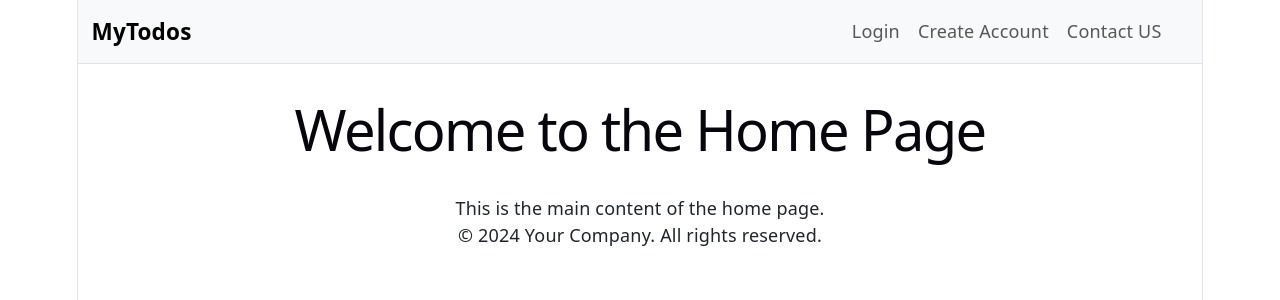
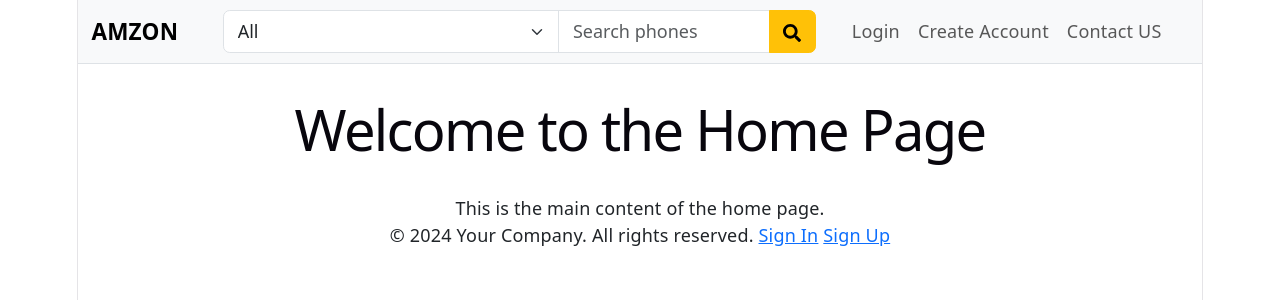
Before and after one commit to Manoj4707/Amzon, a React (Vite) app: page / in a window 1280 px wide. Shown: the top 300 px of the page. Built offline with nearby package versions, Linux system fonts and the light colour scheme.

Commit message:
Added Forgot Password and Signup

```diff
--- a/package.json
+++ b/package.json
@@ -15,6 +15,7 @@
     "bootstrap-icons": "^1.13.1",
     "react": "^19.2.7",
     "react-dom": "^19.2.7",
+    "react-icons": "^5.7.0",
     "react-router-dom": "^7.18.1"
   },
   "devDependencies": {
--- a/src/App.jsx
+++ b/src/App.jsx
@@ -13,6 +13,7 @@ function App() {
       <Route path="/login" element={<Login />} />
       <Route path="/forgot-password" element={<ForgotPassword />} />
       <Route path="/create-account" element={<Signup />} />
+      <Route path="/signup" element={<Signup />} />
       <Route path="*" element={<NavBar />} />
 
     </Routes>
--- a/src/Shared/Footer.jsx
+++ b/src/Shared/Footer.jsx
@@ -1,8 +1,38 @@
-function Footer() {
+import { Link } from "react-router-dom";
+
+function Footer({ isAuthentication = false }) {
+  if (isAuthentication) {
+    return (
+      <footer className="text-center mt-3">
+        <div className="d-flex justify-content-center gap-4">
+          <Link to="/login">Sign In</Link>
+          <Link to="/signup">Sign Up</Link>
+        </div>
+
+        <div className="text-center mt-4">
+          <div className="d-flex justify-content-center gap-4">
+            <a href="#">Conditions of Use</a>
+            <a href="#">Privacy Policy</a>
+            <a href="#">Help</a>
+          </div>
+
+          <p className="mt-3 text-muted">
+            &copy; 1996-2024, Amazon.com, Inc. or its affiliates
+          </p>
+        </div>
+      </footer>
+    );
+  }
+
   return (
     <footer className="footer">
-      <p>&copy; 2024 Your Company. All rights reserved.</p>
+      <p>
+        &copy; 2024 Your Company. All rights reserved. {" "}
+        <Link to="/login">Sign In</Link>{" "}
+        <Link to="/signup">Sign Up</Link>
+      </p>
     </footer>
-  )
+  );
 }
+
 export default Footer;
--- a/src/Shared/ForgotPassword.jsx
+++ b/src/Shared/ForgotPassword.jsx
@@ -1,6 +1,7 @@
 import amazonLogo from "../assets/logo-amzon.png";
 import { useState } from "react";
 import { Error_MSG } from "../constants/error";
+import Footer from "./Footer";
 import { forgotPassword } from "../services/authservices";
 import { isEmailValid } from "../constants/validation";
 
@@ -79,6 +80,8 @@ function ForgotPassword() {
           </small>
         )}
       </form>
+
+      <Footer isAuthentication />
     </div>
   );
 }
--- a/src/Shared/Login.jsx
+++ b/src/Shared/Login.jsx
@@ -2,6 +2,7 @@ import amazonLogo from "../assets/logo-amzon.png";
 import { useState } from "react";
 import { Link, useNavigate } from "react-router-dom";
 import { Error_MSG } from "../constants/error";
+import Footer from "./Footer";
 import { signin } from "../services/authservices";
 import { isEmailValid } from "../constants/validation";
 
@@ -108,6 +109,8 @@ function Login() {
           </small>
         )}
       </div>
+
+      <Footer isAuthentication />
     </div>
   );
 }
--- a/src/Shared/Navbar.jsx
+++ b/src/Shared/Navbar.jsx
@@ -1,14 +1,104 @@
 import { Link } from "react-router-dom";
+import { useState } from "react";
+import { FaSearch } from "react-icons/fa";
+
+const phones = [
+  "iPhone 16 Pro Max",
+  "iPhone 15",
+  "Samsung Galaxy S25 Ultra",
+  "Samsung Galaxy S24",
+  "Google Pixel 9 Pro",
+  "OnePlus 13",
+  "OnePlus Nord CE 4",
+  "Nothing Phone 3",
+  "Xiaomi 15",
+  "Redmi Note 14 Pro",
+  "Realme GT 7",
+  "Vivo X200",
+  "Oppo Find X8",
+  "Motorola Edge 60 Pro",
+  "IQOO Neo 10",
+  "POCO F7",
+];
 
 function NavBar() {
+  const [category, setCategory] = useState("All");
+  const [searchTerm, setSearchTerm] = useState("");
+  const [showSuggestions, setShowSuggestions] = useState(false);
+
+  const suggestions = phones.filter((phone) =>
+    phone.toLowerCase().includes(searchTerm.toLowerCase())
+  );
+
+  const handleSearch = (event) => {
+    event.preventDefault();
+    setSearchTerm((currentTerm) => currentTerm.trim());
+    setShowSuggestions(Boolean(searchTerm.trim()));
+  };
+
+  const selectSuggestion = (phone) => {
+    setSearchTerm(phone);
+    setShowSuggestions(false);
+  };
+
   return (
     <nav className="navbar navbar-expand-lg bg-body-tertiary border-bottom">
-      <div className="container">
+      <div className="container d-flex flex-wrap align-items-center gap-2">
         <Link className="navbar-brand fw-bold" to="/">
-          MyTodos
+          AMZON
         </Link>
 
-        <div className="ms-auto d-flex align-items-center">
+        <form
+          className="order-3 order-lg-2 flex-grow-1 mx-lg-3"
+          onSubmit={handleSearch}
+        >
+          <div className="input-group position-relative">
+            <select
+              className="form-select w-auto"
+              value={category}
+              onChange={(event) => setCategory(event.target.value)}
+              aria-label="Search category"
+            >
+              <option>All</option>
+              <option>Mobiles</option>
+              <option>Laptops</option>
+              <option>Accessories</option>
+              <option>Tablets</option>
+            </select>
+            <input
+              type="search"
+              className="form-control"
+              placeholder="Search phones"
+              value={searchTerm}
+              onChange={(event) => {
+                setSearchTerm(event.target.value);
+                setShowSuggestions(true);
+              }}
+              onFocus={() => setShowSuggestions(true)}
+              aria-label="Search"
+            />
+            <button className="btn btn-warning" type="submit" aria-label="Search">
+              <FaSearch />
+            </button>
+
+            {showSuggestions && searchTerm && suggestions.length > 0 && (
+              <div className="position-absolute top-100 start-0 end-0 z-3 mt-1 list-group shadow-sm">
+                {suggestions.map((phone) => (
+                  <button
+                    key={phone}
+                    type="button"
+                    className="list-group-item list-group-item-action text-start"
+                    onClick={() => selectSuggestion(phone)}
+                  >
+                    {phone}
+                  </button>
+                ))}
+              </div>
+            )}
+          </div>
+        </form>
+
+        <div className="order-2 order-lg-3 ms-lg-auto d-flex align-items-center">
           <ul className="navbar-nav me-3">
             <li className="nav-item">
               <Link to="/login" className="nav-link">
--- a/src/Shared/Signup.jsx
+++ b/src/Shared/Signup.jsx
@@ -2,6 +2,7 @@ import amazonLogo from "../assets/logo-amzon.png";
 import { useState } from "react";
 import { signup } from "../services/authservices";
 import { Error_MSG } from "../constants/error";
+import Footer from "./Footer";
 import { isEmailValid } from "../constants/validation";
 
 function Signup() {
@@ -120,6 +121,8 @@ function Signup() {
           </small>
         )}
       </div>
+
+      <Footer isAuthentication />
     </div>
   );
 }
```
Also changed, not shown: src/apis/axiosinstnce.js (deleted, +0 -26 lines), 1 other file (tests, documents, lock files or other folders).
